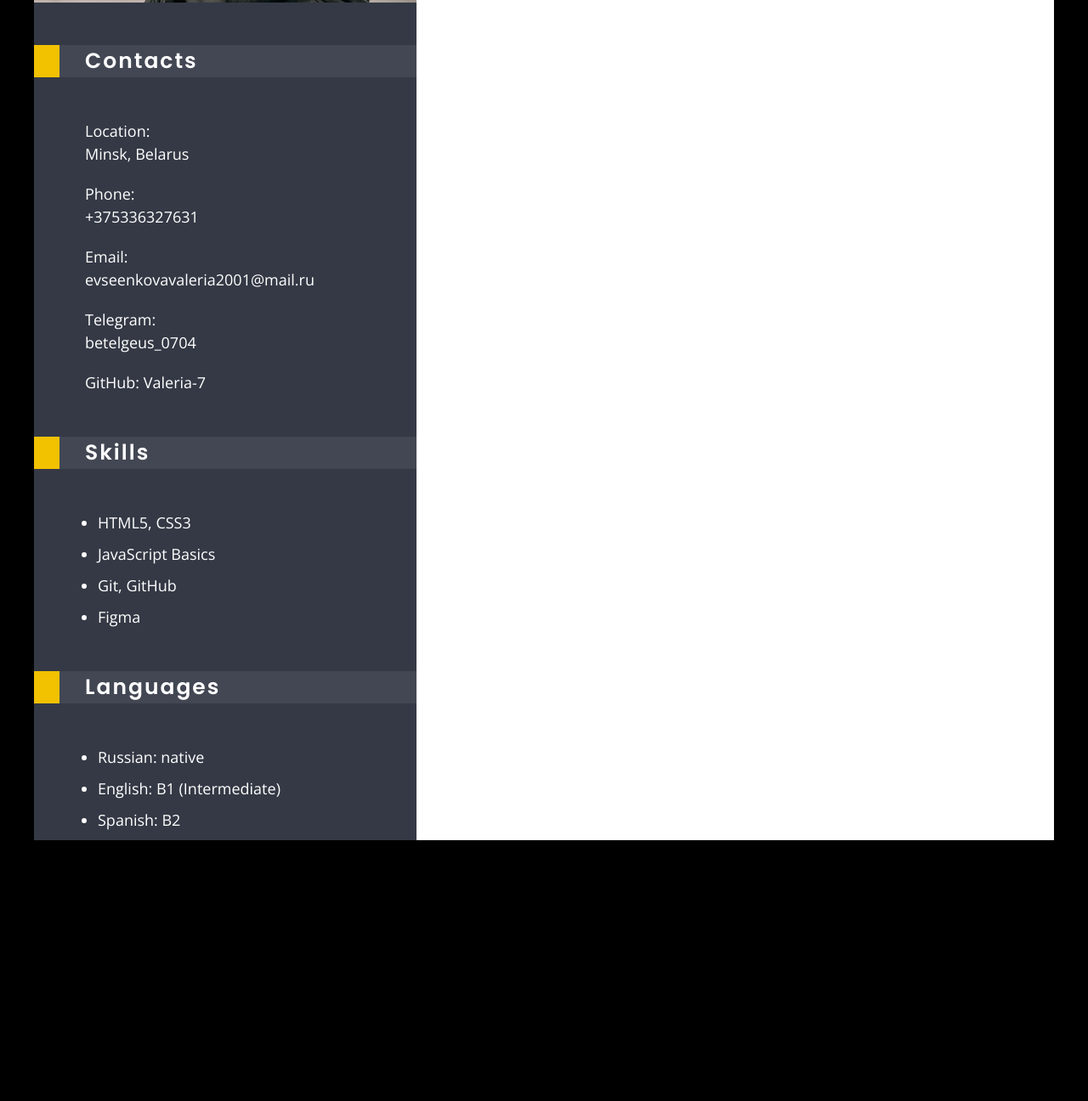
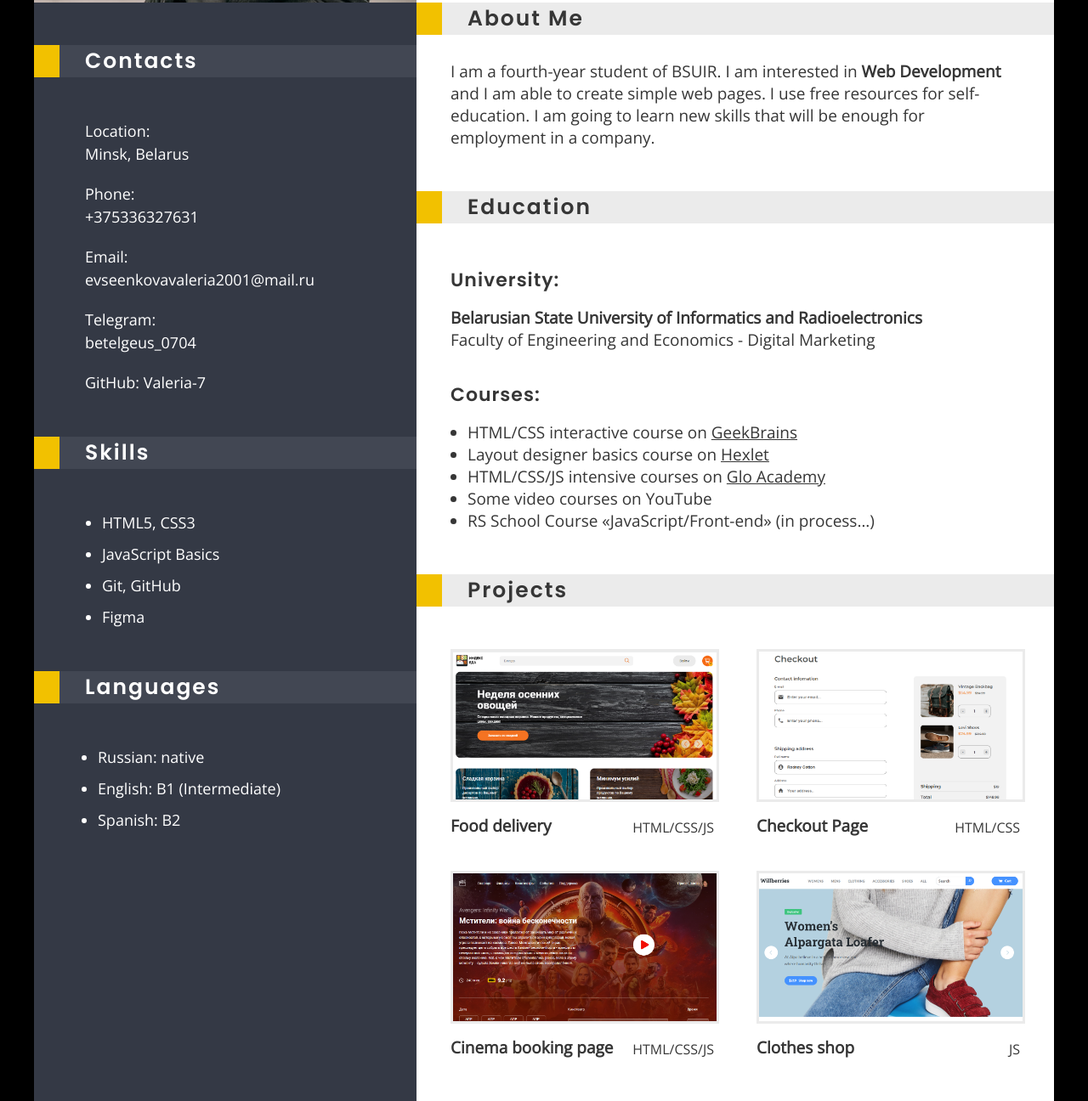
Before and after one commit to valeriaevs/rsschool-cv, a plain HTML site: page index.html in a window 1280 px wide. Shown: the part 448-1744 px from the top of the page at 85% size. Before the commit the page ends 1437 px from the top, so only its background shows below. Drawn offline with nearby package versions, Linux system fonts and the light colour scheme.

Commit message:
feat: add main block with information about me, education, projects

```diff
--- a/css/style.css
+++ b/css/style.css
@@ -82,12 +82,17 @@ body {
 }
 
 .section-title {
+
   padding-left: 30px;
   font-size: 25px;
   letter-spacing: 2px;
   font-family: "Poppins", sans-serif;
   background-color: #424753;
   border-left: #f2c100 solid 30px;
+}
+
+.section-title_style_light {
+  background-color: #ebebeb;
 }
 
 .section-title_position {
@@ -116,6 +121,7 @@ body {
 .contacts-list__link {
   color: #fff;
   text-decoration: none;
+  transition: .3s;
 }
 
 .contacts-list__link:hover {
@@ -139,6 +145,7 @@ body {
 .contacts-list__link {
   color: #fff;
   text-decoration: none;
+  transition: .3s;
 }
 
 .contacts-list__link:hover {
@@ -146,7 +153,7 @@ body {
 }
 
 .skills-list_margin {
-  margin-left: 75px;
+  margin-left: 80px;
 }
 
 .skills-list__item {
@@ -164,3 +171,97 @@ body {
   font-size: 18px;
   line-height: 1.5;
 }
+
+.main-content {
+  width: calc(100% - 450px);
+  padding-bottom: 50px;
+}
+
+.about-me__text {
+  font-size: 19px;
+}
+
+.about-me__text_position {
+  margin: 30px 40px;
+}
+
+.education__content {
+  margin: 0 40px;
+}
+
+.education__subtitle {
+  margin-bottom: 15px;
+  font-size: 22px;
+  letter-spacing: 1px;
+  font-family: "Poppins", sans-serif;
+}
+
+.education__text {
+  margin-bottom: 35px;
+  font-size: 19px;
+}
+
+.courses-list {
+  margin-left: 20px;
+  font-size: 19px;
+}
+
+.courses-list__link {
+  color: #363636;
+  transition: .3s;
+}
+
+.courses-list__link:hover {
+  color: #f2c100;
+}
+
+.project-cards {
+  display: flex;
+  flex-wrap: wrap;
+  justify-content: space-between;
+  row-gap: 40px;
+  padding: 0 40px;
+}
+
+.project-card {
+  display: block;
+  max-width: 310px;
+  text-decoration: none;
+}
+
+.project-card__info {
+  display: flex;
+  justify-content: space-between;
+  align-items: flex-end;
+  margin-top: 10px;
+  font-size: 19px;
+  color: #363636;
+}
+
+.project-card__name {
+  font-weight: 600;
+  transition: .3s;
+}
+
+.project-card__technology {
+  font-size: 16px;
+}
+
+.project-card__image {
+  width: 310px;
+  border: 3px solid #ebebeb;
+  transition: .3s;
+}
+
+.project-card:hover .project-card__image {
+  border-color: #f2c100;
+}
+
+.project-card:hover .project-card__name {
+  color: #f2c100;
+}
+
+.project-card__info {
+  display: flex;
+  justify-content: space-between;
+}
--- a/index.html
+++ b/index.html
@@ -44,10 +44,10 @@
               <br><a href="mailto:evseenkovavaleria2001@mail.ru" class="contacts-list__link">evseenkovavaleria2001@mail.ru</a>
             </li>
             <li class="contacts-list__item">Telegram:
-              <br><a href="https://t.me/betelgeus_0704" class="contacts-list__link">betelgeus_0704</a>
+              <br><a href="https://t.me/betelgeus_0704" class="contacts-list__link" target="_blank">betelgeus_0704</a>
             </li>
             <li class="contacts-list__item">GitHub:
-              <a href="https://github.com/Valeria-7" class="contacts-list__link">Valeria-7</a>
+              <a href="https://github.com/Valeria-7" class="contacts-list__link" target="_blank">Valeria-7</a>
             </li>
           </ul>
         </section>
@@ -69,6 +69,69 @@
           </ul>
         </section>
       </aside>
+      <div class="main-content">
+        <section class="about-me">
+          <h4 class="section-title section-title_style_light">About Me</h4>
+          <p class="about-me__text about-me__text_position">
+            I am a fourth-year student of BSUIR. I am interested in <b>Web Development</b> and I am able to create simple web pages. I use
+            free resources for self-education. I am going to learn new skills that will be enough for employment in a company.
+          </p>
+        </section>
+        <section class="education">
+          <h4 class="section-title section-title_position section-title_style_light">Education</h4>
+          <div class="education__content">
+            <h5 class="education__subtitle">University:</h5>
+            <p class="education__text">
+              <b>Belarusian State University of Informatics and Radioelectronics</b>
+              <br>Faculty of Engineering and Economics - Digital Marketing
+            </p>
+            <h5 class="education__subtitle">Courses:</h5>
+            <ul class="courses-list">
+              <li class="courses-list__item">HTML/CSS interactive course on <a href="https://gb.ru/"
+                  class="courses-list__link" target="_blank">GeekBrains</a></li>
+              <li class="courses-list__item">Layout designer basics course on <a href="https://ru.hexlet.io/courses"
+                  class="courses-list__link" target="_blank">Hexlet</a></li>
+              <li class="courses-list__item">HTML/CSS/JS intensive courses on <a href="https://glo.academy/"
+                  class="courses-list__link" target="_blank">Glo Academy</a></li>
+              <li class="courses-list__item">Some video courses on YouTube</li>
+              <li class="courses-list__item">RS School Course «JavaScript/Front-end» (in process…)</li>
+            </ul>
+          </div>
+        </section>
+        <section class="projects">
+          <h4 class="section-title section-title_position section-title_style_light">Projects</h4>
+          <div class="project-cards">
+            <a href="https://github.com/Valeria-7/index_food" class="project-card" target="_blank">
+              <img src="img/index-food.png" alt="project preview" class="project-card__image">
+              <div class="project-card__info">
+                <span class="project-card__name">Food delivery</span>
+                <span class="project-card__technology">HTML/CSS/JS</span>
+              </div>
+            </a>
+            <a href="https://github.com/Valeria-7/DevCh_rwd_6-checkout-page" class="project-card" target="_blank">
+              <img src="img/checkout-page.png" alt="project preview" class="project-card__image">
+              <div class="project-card__info">
+                <span class="project-card__name">Checkout Page</span>
+                <span class="project-card__technology">HTML/CSS</span>
+              </div>
+            </a>
+            <a href="https://github.com/Valeria-7/cinema" class="project-card" target="_blank">
+              <img src="img/cinema.png" alt="project preview" class="project-card__image">
+              <div class="project-card__info">
+                <span class="project-card__name">Cinema booking page</span>
+                <span class="project-card__technology">HTML/CSS/JS</span>
+              </div>
+            </a>
+            <a href="https://github.com/Valeria-7/willberries_js" class="project-card" target="_blank">
+              <img src="img/clothes-shop.png" alt="project preview" class="project-card__image">
+              <div class="project-card__info">
+                <span class="project-card__name">Clothes shop</span>
+                <span class="project-card__technology">JS</span>
+              </div>
+            </a>
+          </div>
+        </section>
+      </div>
     </main>
   </div>
 </body>
```
Also changed, not shown: img/checkout-page.png (added), img/cinema.png (added), img/clothes-shop.png (added), img/index-food.png (added).
